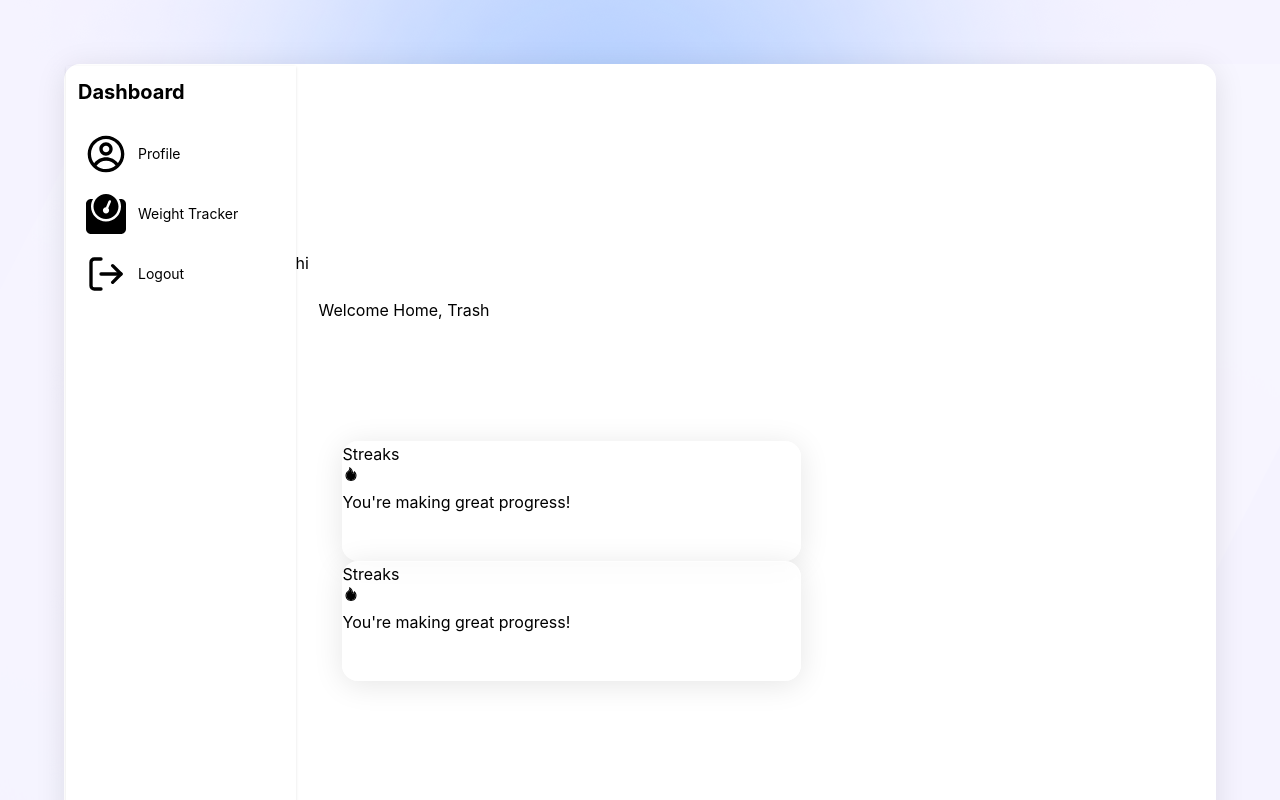
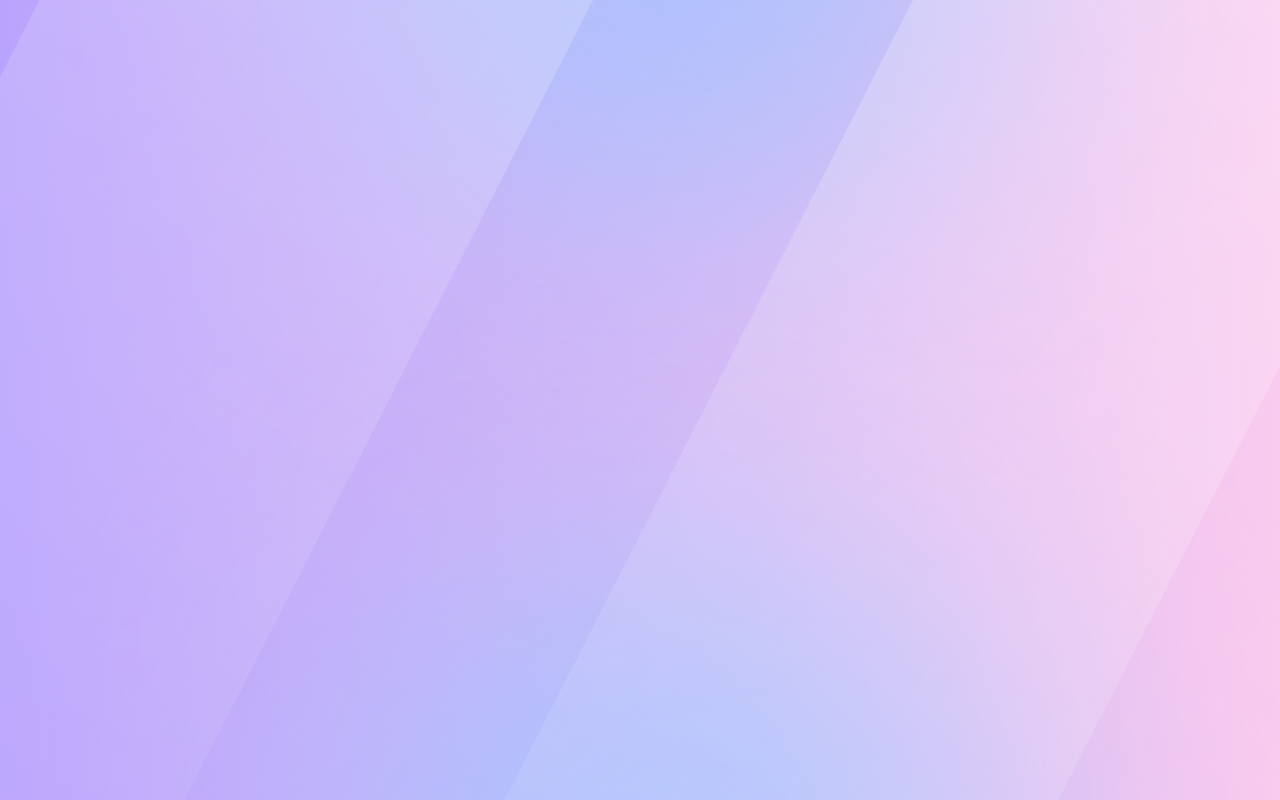
Before and after one commit to zeteoh/WeightTracker, a React (Create React App) app in the folder my-app/: page / in a window 1280 px wide. Shown: the top 800 px of the page. Built offline with nearby package versions, Linux system fonts and the light colour scheme.

Commit message:
Background styling

```diff
--- a/my-app/src/assets/styles.css
+++ b/my-app/src/assets/styles.css
@@ -38,3 +38,23 @@
     -webkit-backdrop-filter: blur(6.3px);
     border: 1px solid rgba(255, 255, 255, 0.66);
 }
+
+.bg-images {
+    position: fixed;
+    pointer-events: none;
+    min-width: 105%;
+}
+
+.ellipse-1{
+    top: -30%;
+}
+
+.ellipse-2{
+   bottom: 0;
+}
+
+.bg-rectangles{
+    left: 0;
+    top: -20%;
+    min-height: 120%;
+}
--- a/my-app/src/index.css
+++ b/my-app/src/index.css
@@ -4,12 +4,9 @@
 
 body {
   margin: 0;
-  background-color: rgb(245 243 255);
-  font-family: -apple-system, BlinkMacSystemFont, 'Segoe UI', 'Roboto', 'Oxygen',
-    'Ubuntu', 'Cantarell', 'Fira Sans', 'Droid Sans', 'Helvetica Neue',
-    sans-serif;
-  -webkit-font-smoothing: antialiased;
-  -moz-osx-font-smoothing: grayscale;
+  background: rgb(185,164,253);
+  background: linear-gradient(90deg, rgba(185,164,253,1) 0%, rgba(250,203,239,1) 100%);
+  overflow: hidden;
 }
 
 code {
--- a/my-app/src/views/Homepage.js
+++ b/my-app/src/views/Homepage.js
@@ -6,10 +6,10 @@
 export default function Homepage(){
     return (
         <motion.div className="min-h-screen text-black" style={{ alignItems: 'center' }} initial={{ width: 0 }} animate={{ width: "100%" }} exit={{ x: window.innerWidth, transition: { duration: 0.2 } }}>
-            <img className='fixed top-0' src={require('../assets/Ellipse 11.png')} alt=""></img>
-            <img className='fixed bottom-0' src={require('../assets/Ellipse 13.png')} alt=""></img>
-            <img className='fixed left-0' src={require('../assets/Rectangle 29.png')} alt=""></img>
-            <div className='grid grid-cols-5 grid-rows-3 card-home glass-bg-home'>
+            <img className='bg-images ellipse-1' src={require('../assets/Ellipse 11.png')} alt=""></img>
+            <img className='bg-images ellipse-2' src={require('../assets/Ellipse 13.png')} alt=""></img>
+            <img className='bg-images bg-rectangles' src={require('../assets/Rectangle 29.png')} alt=""></img>
+            {/* <div className='grid grid-cols-5 grid-rows-3 card-home glass-bg-home'>
                 <div className='col-start-1 col-span-1'>
                     <SideBar></SideBar>
                 </div>
@@ -35,7 +35,7 @@
                 <div className='col-start-3 col-span-2'>
                     <h1>hi</h1>
                 </div>
-            </div>
+            </div> */}
         </motion.div>
     );
 
```
Also changed, not shown: my-app/src/assets/Background Glass Effect.png (added), 1 other file (tests, documents, lock files or other folders).
